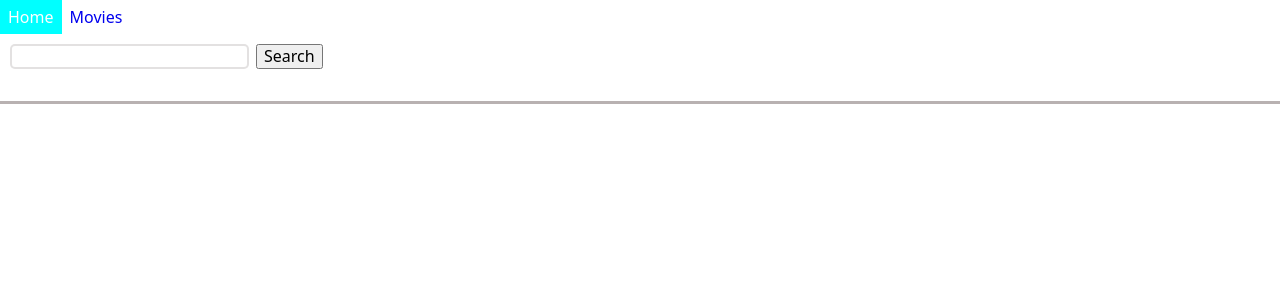
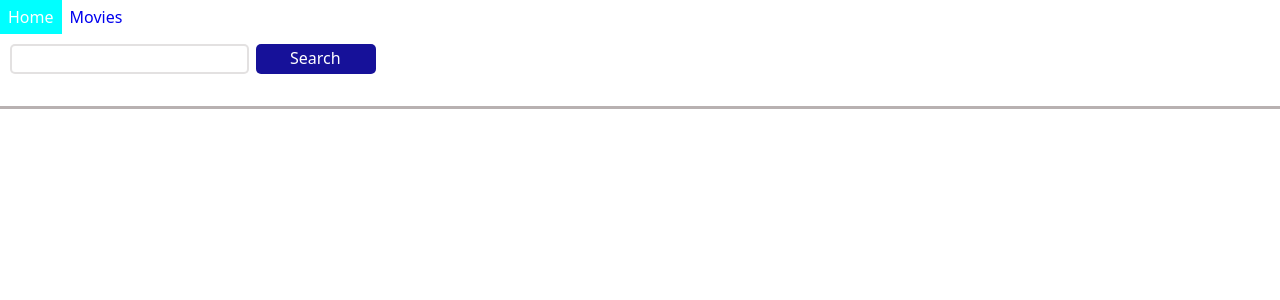
Before and after one commit to Vasikua/goit-react-hw-05, a React (Vite) app: page /movies in a window 1280 px wide. Shown: the top 300 px of the page. Built offline with nearby package versions, Linux system fonts and the light colour scheme.

Commit message:
upgrade css style

```diff
--- a/src/components/goBackBtn/GoBackBtn.jsx
+++ b/src/components/goBackBtn/GoBackBtn.jsx
@@ -10,7 +10,7 @@ export default function GoBackBtn() {
         <Link to={goBackBtn.current}>
             <button className={css.goBackBtn}>
                 <GoArrowLeft className={css.svg} />
-                Go back
+               <span className={css.text}>Go back</span>
             </button>
         </Link>
     </>)
--- a/src/components/goBackBtn/GoBackBtn.module.css
+++ b/src/components/goBackBtn/GoBackBtn.module.css
@@ -1,7 +1,7 @@
 .goBackBtn {
   display: flex;
   padding: 3px 4px;
-  border: 1px solid grey;
+  border: none;
   border-radius: 5px;
   width: 120px;
   height: 30px;
@@ -9,6 +9,10 @@
   color: rgb(255, 255, 255);
 }
 .svg {
-  display: flex;
-  margin-top: 2px;
+  font-size: 20px;
+  margin-top: 3px;
 }
+.text {
+  padding-left: 20px;
+  padding-top: 3px;
+}
--- a/src/components/loader/Loader.jsx
+++ b/src/components/loader/Loader.jsx
@@ -1,9 +1,10 @@
 import { ProgressBar } from 'react-loader-spinner';
+import css from './Loader.module.css'
 export default function Loader() {
 
 return (
     <>
-    <div className="loader">
+    <div className={css.loader}>
         <ProgressBar
             visible={true}
             height="80"
--- a/src/components/loader/Loader.module.css
+++ b/src/components/loader/Loader.module.css
@@ -0,0 +1,4 @@
+.loader {
+  display: flex;
+  justify-content: center;
+}
--- a/src/components/movieList/MovieList.module.css
+++ b/src/components/movieList/MovieList.module.css
@@ -11,9 +11,11 @@
   flex-wrap: wrap;
   row-gap: 30px;
   column-gap: 20px;
+  border-radius: 10%;
 }
 .homeImg {
   width: 200px;
+  border-radius: 50%;
 }
 .name {
   max-width: 200px;
--- a/src/components/searchForm/SearchForm.jsx
+++ b/src/components/searchForm/SearchForm.jsx
@@ -28,7 +28,13 @@ export default function SearchForm({ onSubmit}) {
         <div className={css.searchField} >
           <form className={css.form} onSubmit={handleSubmit}>
               <input className={css.input} type="text"  name="query"/>
-              <button type="submit">Search</button>
+          <button type="submit" className={css.searchBtn}>
+            <span className={css.textBtn}>
+              Search
+
+            </span>
+
+          </button>
           </form>
         </div>
     </>)
--- a/src/components/searchForm/SearchForm.module.css
+++ b/src/components/searchForm/SearchForm.module.css
@@ -1,5 +1,20 @@
+.form {
+  display: flex;
+  flex-direction: row;
+}
+
 .input {
   border: 2px solid rgba(165, 157, 157, 0.304);
   margin-right: 7px;
   border-radius: 5px;
 }
+.searchBtn {
+  display: flex;
+  padding: 5px 34px;
+  border: none;
+  border-radius: 5px;
+  width: 120px;
+  height: 30px;
+  background-color: rgb(22, 17, 153);
+  color: rgb(255, 255, 255);
+}
```
Also changed, not shown: 1 other file (tests, documents, lock files or other folders).
